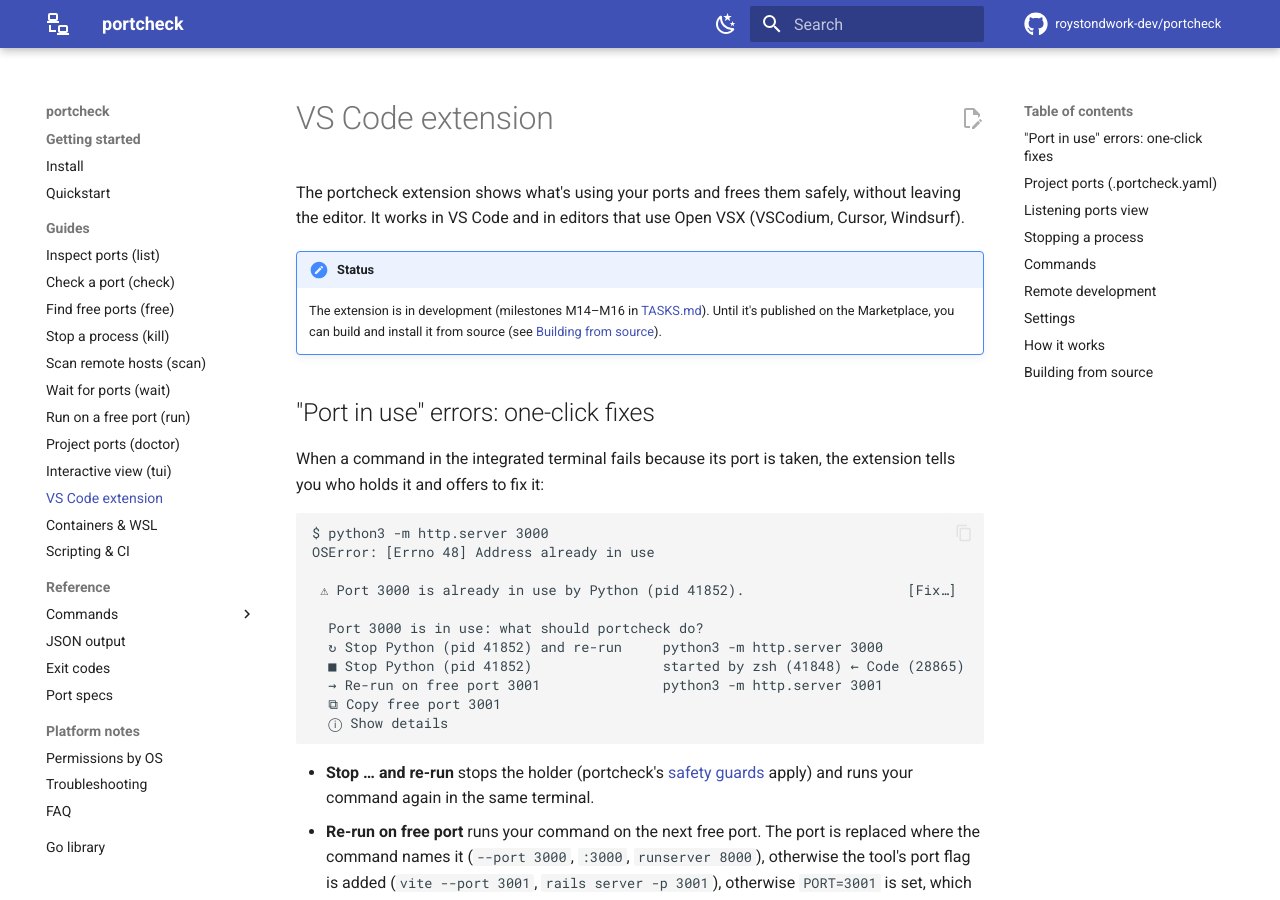
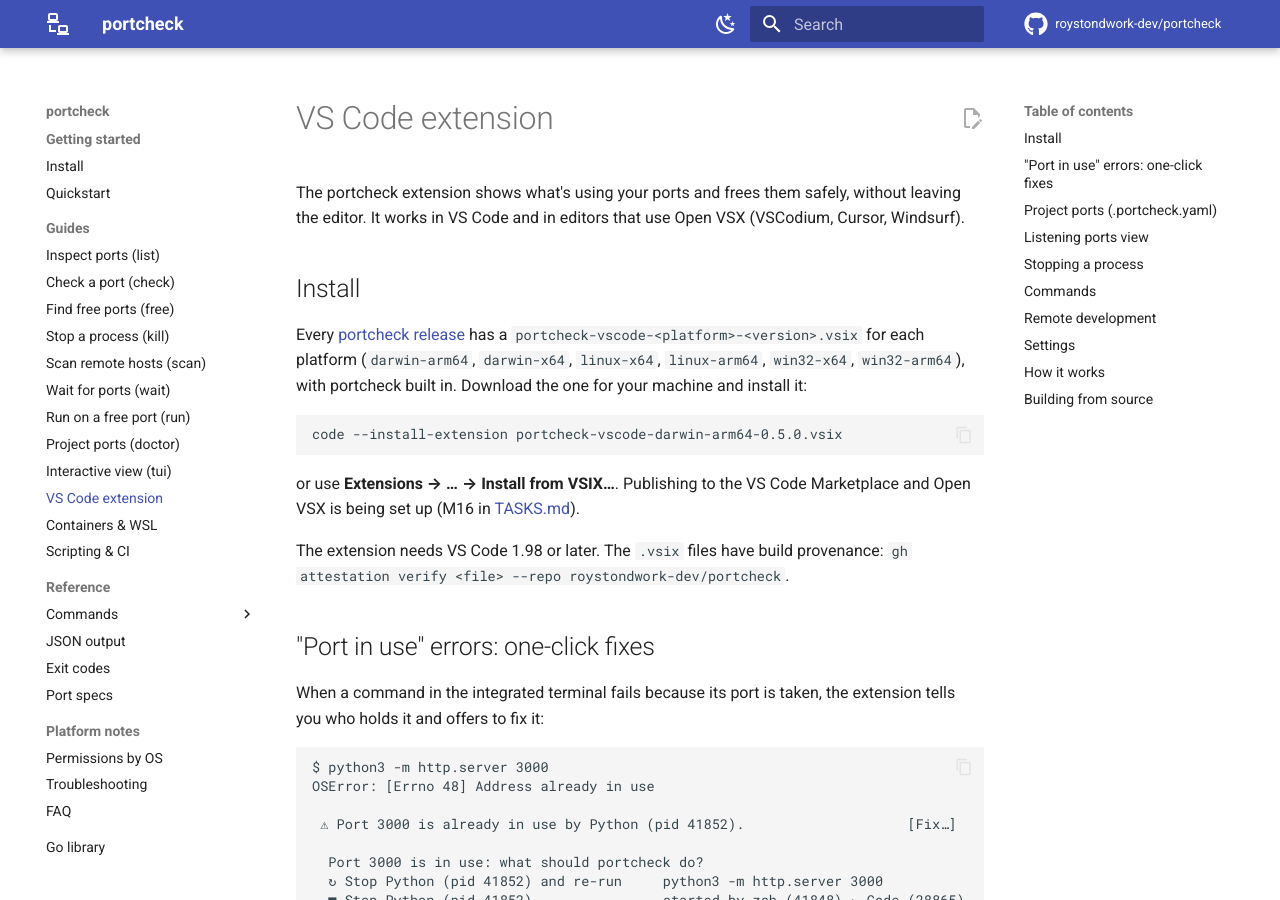
Before and after one commit to roystondwork-dev/portcheck, an MkDocs documentation site: the page built from docs/guide/vscode.md, in a window 1280 px wide and 900 px high. Built offline with MkDocs 1.6.1 and Material for MkDocs 9.7.7, drawn with Linux system fonts in a browser that asks for light colours; comment, search, counter and statistics services are not loaded.

Commit message:
docs: installing the VS Code extension from a release; M16 status
Co-Authored-By: Claude Opus 5.5 <noreply@anthropic.com>

````diff
--- a/docs/guide/vscode.md
+++ b/docs/guide/vscode.md
@@ -4,11 +4,23 @@ The portcheck extension shows what's using your ports and frees them safely, wit
 leaving the editor. It works in VS Code and in editors that use Open VSX (VSCodium,
 Cursor, Windsurf).
 
-!!! note "Status"
-    The extension is in development (milestones M14–M16 in
-    [TASKS.md](https://github.com/roystondwork-dev/portcheck/blob/main/TASKS.md)). Until
-    it's published on the Marketplace, you can build and install it from source
-    (see [Building from source](#building-from-source)).
+## Install
+
+Every [portcheck release](https://github.com/roystondwork-dev/portcheck/releases)
+has a `portcheck-vscode-<platform>-<version>.vsix` for each platform (`darwin-arm64`,
+`darwin-x64`, `linux-x64`, `linux-arm64`, `win32-x64`, `win32-arm64`), with portcheck
+built in. Download the one for your machine and install it:
+
+```sh
+code --install-extension portcheck-vscode-darwin-arm64-0.5.0.vsix
+```
+
+or use **Extensions → … → Install from VSIX…**. Publishing to the VS Code Marketplace
+and Open VSX is being set up (M16 in
+[TASKS.md](https://github.com/roystondwork-dev/portcheck/blob/main/TASKS.md)).
+
+The extension needs VS Code 1.98 or later. The `.vsix` files have build provenance:
+`gh attestation verify <file> --repo roystondwork-dev/portcheck`.
 
 ## "Port in use" errors: one-click fixes
 
````
Also changed, not shown: TASKS.md (+8 -8 lines), docs/releasing.md (+10 -2 lines).
